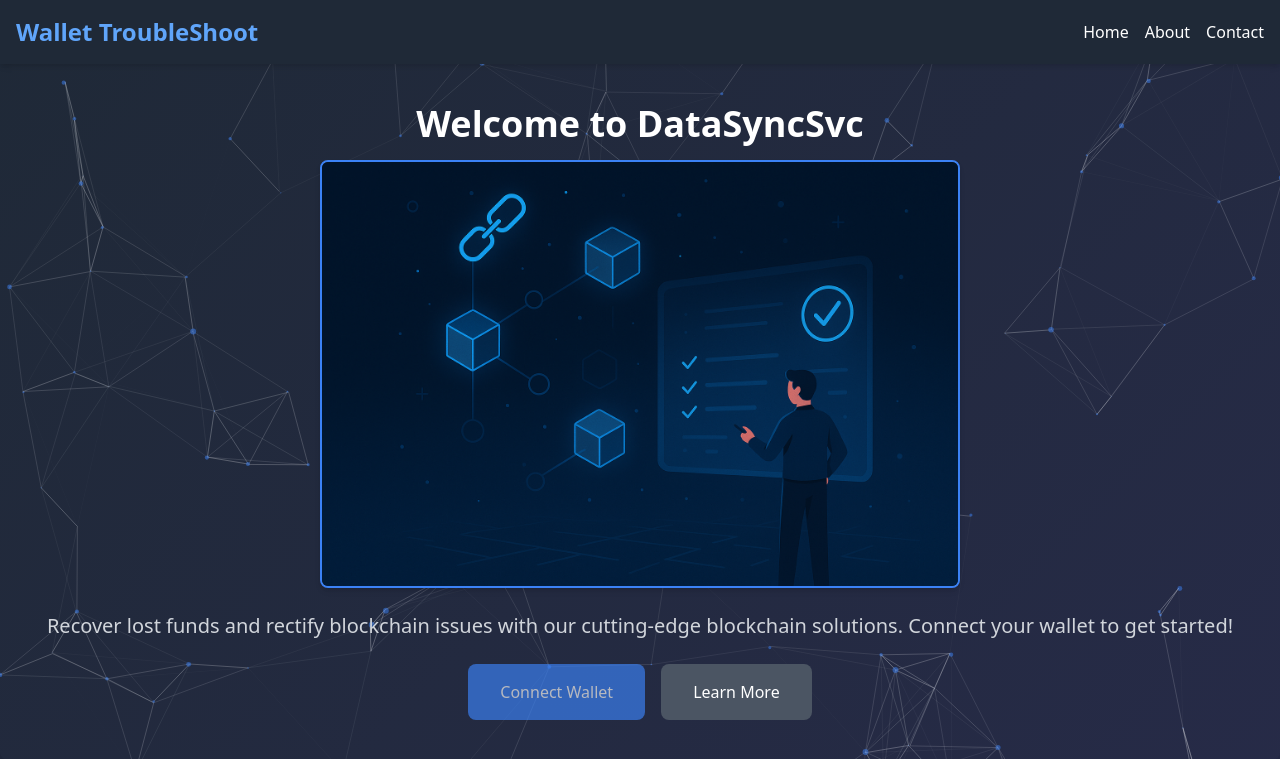
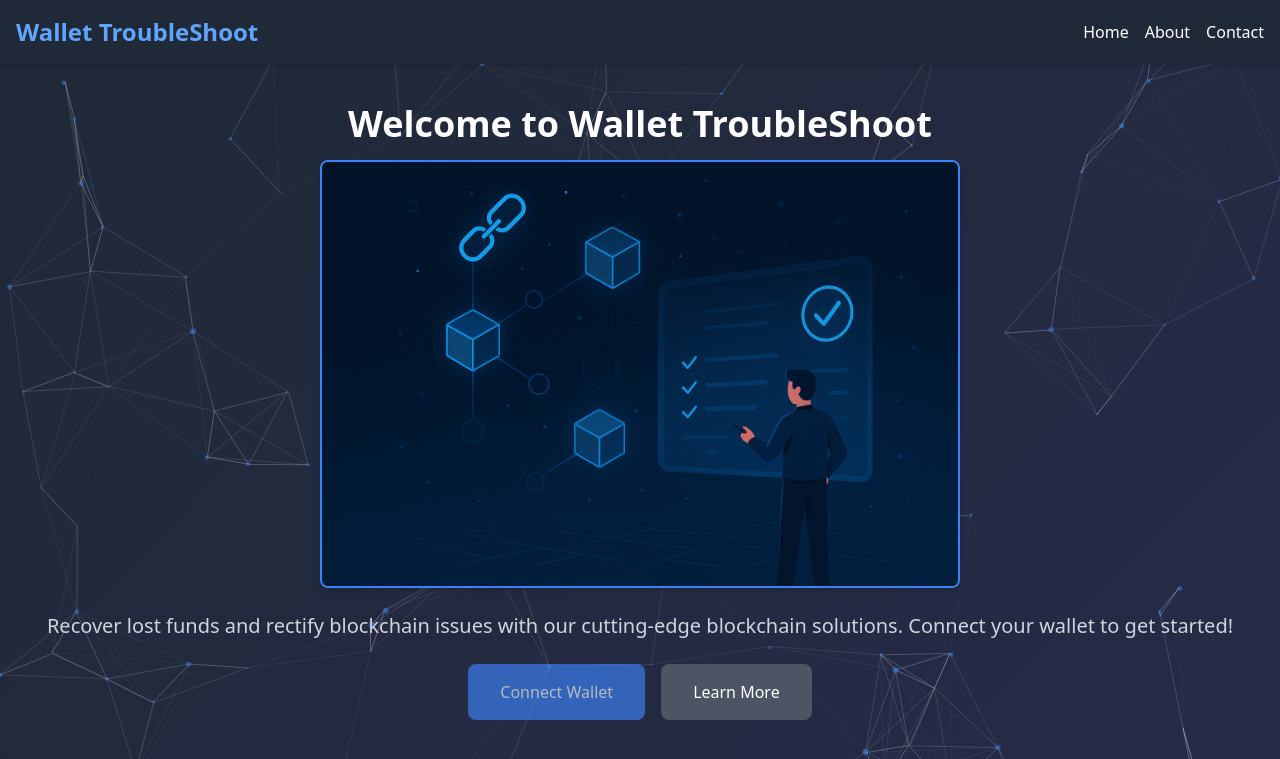
Before and after one commit to markirving012-prog/datasync, a Django app: page / in a window 1280 px wide. Shown: the top 759 px of the page. Run offline with Django 5.2, Linux system fonts and the light colour scheme; some libraries are stand-ins or nearby versions.

Commit message:
Update index.html

```diff
--- a/templates/index.html
+++ b/templates/index.html
@@ -1,9 +1,9 @@
 {% extends 'base.html' %}
-{% block title %}Home - DataSyncSvc{% endblock %}
+{% block title %}Home - Wallet TroubleShoot{% endblock %}
 {% load static %}
 {% block content %}
 <section class="container mx-auto py-10 text-center rounded-lg shadow-xl animate-fade-in">
-    <h2 class="text-4xl font-bold mb-4 text-white">Welcome to DataSyncSvc</h2>
+    <h2 class="text-4xl font-bold mb-4 text-white">Welcome to Wallet TroubleShoot</h2>
     <img src="{% static 'images/dts3.png' %}" alt="Blockchain Network" class="hero-image mx-auto mb-6 rounded-lg shadow-md object-cover border-2 border-blue-500">
     <p class="text-xl mb-6 text-gray-300">Recover lost funds and rectify blockchain issues with our cutting-edge blockchain solutions. Connect your wallet to get started!</p>
     <div class="flex justify-center space-x-4">
```
